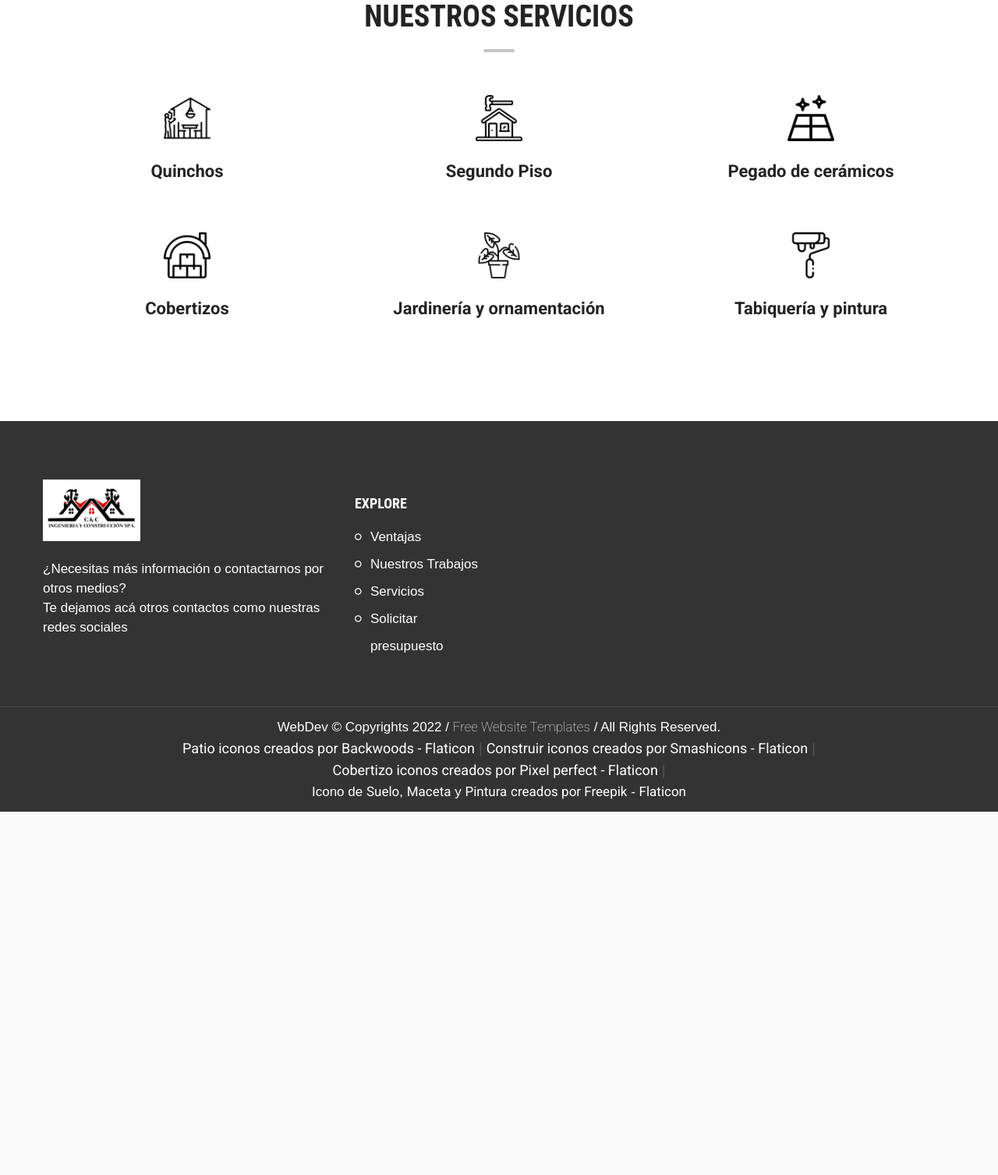
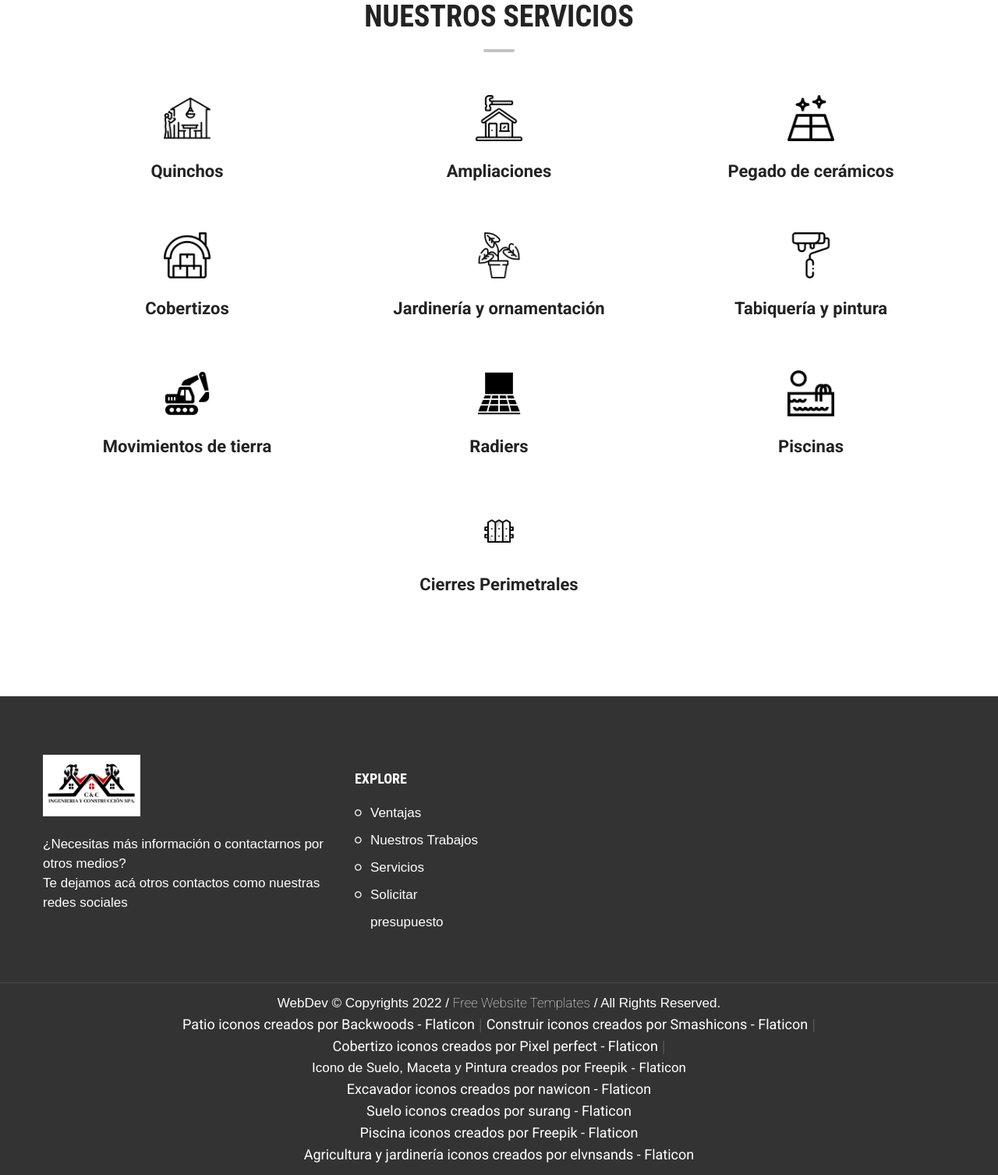
Before and after one commit to CyCDevel/constructoraLosAndes, a Django app: page /servicios in a window 1280 px wide. Shown: the part 257-1764 px from the top of the page at 78% size. Before the commit the page ends 1298 px from the top, so only its background shows below. Run offline with Django 4.2, Linux system fonts and the light colour scheme; parts of the project's set-up code (start-up, migrations or seed data) failed here and were passed over; some libraries are stand-ins or nearby versions.

Commit message:
Cambios en textos  y más servicios

```diff
--- a/core/templates/core/servicios.html
+++ b/core/templates/core/servicios.html
@@ -34,7 +34,7 @@
 							<div class="col-lg-4 col-sm-6 col-12">
 								<div class="single-solution-block">
 									<img src="{% static 'core/images/icon/casa.png' %}" alt="" class="iconServicio icon">
-									<h5><a href="#">Segundo Piso</a></h5>
+									<h5><a href="#">Ampliaciones</a></h5>
 									<p></p>
 								</div> <!-- /.single-solution-block -->
 							</div> <!-- /.col- -->
@@ -66,6 +66,43 @@
 									<p></p>
 								</div> <!-- /.single-solution-block -->
 							</div> <!-- /.col- -->
+							<div class="col-lg-4 col-sm-6 col-12">
+								<div class="single-solution-block">
+									<img src="{% static 'core/images/icon/excavador.png' %}" alt="" class="iconServicio icon">
+									<h5><a href="#">Movimientos de tierra</a></h5>
+									<p></p>
+								</div> <!-- /.single-solution-block -->
+							</div> <!-- /.col- -->
+							<div class="col-lg-4 col-sm-6 col-12">
+								<div class="single-solution-block">
+									<img src="{% static 'core/images/icon/loseta.png' %}" alt="" class="iconServicio icon">
+									<h5><a href="#">Radiers</a></h5>
+									<p></p>
+								</div> <!-- /.single-solution-block -->
+							</div> <!-- /.col- -->
+							<div class="col-lg-4 col-sm-6 col-12">
+								<div class="single-solution-block">
+									<img src="{% static 'core/images/icon/Piscina.png' %}" alt="" class="iconServicio icon">
+									<h5><a href="#">Piscinas</a></h5>
+									<p></p>
+								</div> <!-- /.single-solution-block -->
+							</div> <!-- /.col- -->
+							<!-- Espacio en blanco para orden INICIO -->
+							<div class="col-lg-4 col-sm-6 col-12">
+								<div class="single-solution-block">
+									<img src="" alt="" class="iconServicio icon">
+									<h5><a href="#"></a></h5>
+									<p></p>
+								</div> <!-- /.single-solution-block -->
+							</div> <!-- /.col- -->
+							<!-- Espacio en blanco para orden FIN -->
+							<div class="col-lg-4 col-sm-6 col-12">
+								<div class="single-solution-block">
+									<img src="{% static 'core/images/icon/valla.png' %}" alt="" class="iconServicio icon">
+									<h5><a href="#">Cierres Perimetrales</a></h5>
+									<p></p>
+								</div> <!-- /.single-solution-block -->
+							</div> <!-- /.col- -->
 						</div> <!-- /.row -->
 					</div> <!-- /.wrapper -->
 				</div> <!-- /.container -->
@@ -84,4 +121,9 @@
 				<a href="https://www.freepik.com" title="Freepik website" style="color:white;">creados por Freepik </a> -
 				<a href="https://www.flaticon.es" title="flaticon" style="color:white;">Flaticon</a>
 			</p>
+
+			<a href="https://www.flaticon.es/iconos-gratis/excavador" title="excavador iconos" style="color: white;">Excavador iconos creados por nawicon - Flaticon</a> <br>
+			<a href="https://www.flaticon.es/iconos-gratis/suelo" title="suelo iconos" style="color: white;">Suelo iconos creados por surang - Flaticon</a> <br>
+			<a href="https://www.flaticon.es/iconos-gratis/piscina" title="piscina iconos" style="color: white;">Piscina iconos creados por Freepik - Flaticon</a> <br>
+			<a href="https://www.flaticon.es/iconos-gratis/agricultura-y-jardineria" title="agricultura y jardinería iconos" style="color: white;">Agricultura y jardinería iconos creados por elvnsands - Flaticon</a> <br>
 			{% endblock iconosCopyright %}
--- a/core/templates/core/ventajas.html
+++ b/core/templates/core/ventajas.html
@@ -40,8 +40,9 @@
 									<h2>Quienes Somos</h2>
 								</div> <!-- /.theme-title-one -->
 								<p>
-									Somos una empresa con asesoría inmobiliaria que te ayuda a encontrar viviendas con una buena relación en precio y calidad.
-									<br> También nos especializamos en construcción para crear espacios y ambientes de acuerdo a tus requerimientos y necesidades.
+									Somos una empresa enfocada en la construción, que también cuenta con asesoría inmobiliaría. Nosotros aseguramos la calidad de nuestros trabajos al tener
+									diversos profesionales especializados en diversas áreas que corroboran que nuestro trabajo sea realizado de forma correcta.
+									Entre los distintos profesionales contamos con un arquitecto, electricista, diseñador de interiores y exteriores, entre otros.
 								</p>
 							</div> <!-- /.col- -->
 							<div class="col-lg-6 col-12 order-lg-first">
```
Also changed, not shown: core/static/core/images/icon/excavador.png (added), core/static/core/images/icon/loseta.png (added), core/static/core/images/icon/piscina.png (added), core/static/core/images/icon/valla.png (added).
